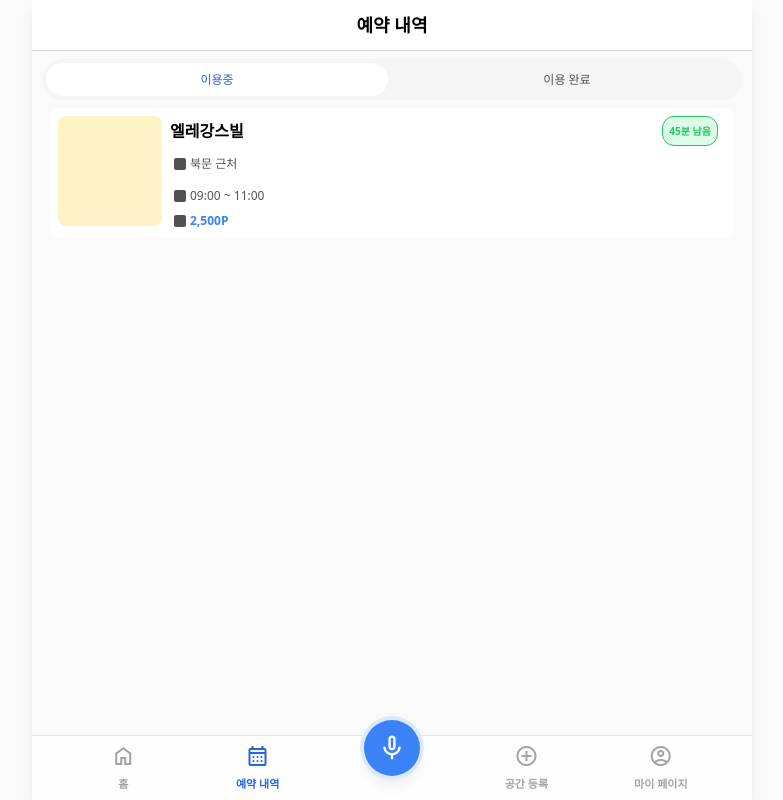
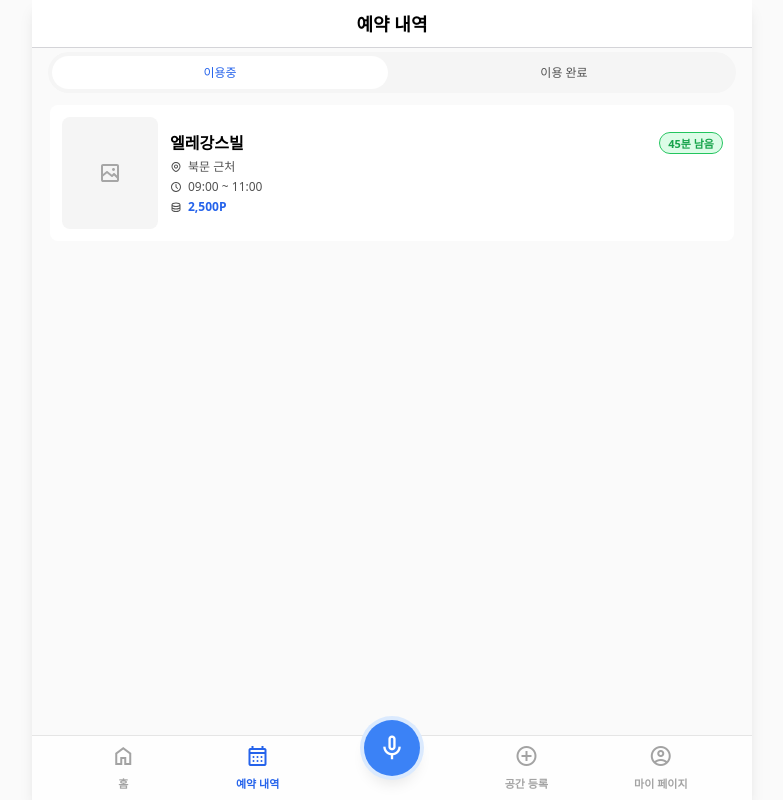
Before and after one commit to CampusPark/CampusPark-FE, a React (Vite) app: page /reservations in a window 1280 px wide. Shown: the whole page, without its empty margins (248-1031 px from the left). Built offline with nearby package versions, Linux system fonts and the light colour scheme; no server answers.

Commit message:
feat: parkingspacecard 컴포넌트 통일

```diff
--- a/src/pages/ReservationsPage.tsx
+++ b/src/pages/ReservationsPage.tsx
@@ -1,7 +1,9 @@
 import { useMemo, useState } from "react";
 import { useNavigate } from "react-router-dom";
 import BottomNav from "@/components/layout/BottomNav";
+import ParkingSpaceCard from "@/components/ParkingSpaceCard"; // ✅ 추가
 import { ROUTE_PATH } from "@/routes/paths";
+import Header from "@/components/Header";
 
 type Reservation = {
   id: string;
@@ -50,6 +52,17 @@ function fmtDateK(dateISO?: string) {
   return `${yyyy}.${mm}.${dd} (${day}요일)`;
 }
 
+/** Reservation → ParkingSpaceCard props 매핑 */
+function toPsCardProps(r: Reservation) {
+  return {
+    name: r.spotName,
+    location: r.locationLabel,
+    points: r.pricePoint,
+    timeWindow: `${r.start} ~ ${r.end}`,
+    thumbnailUrl: r.heroUrl,
+  } as const;
+}
+
 export default function ReservationsPage() {
   const nav = useNavigate();
   const [tab, setTab] = useState<"ACTIVE" | "DONE">("ACTIVE");
@@ -57,18 +70,11 @@ export default function ReservationsPage() {
   const list = useMemo(() => MOCK.filter((r) => r.status === tab), [tab]);
 
   return (
-    <div className="mx-auto min-h-dvh w-full max-w-[720px] bg-zinc-50 pb-[92px]">
-      {/* 헤더 */}
-      <header className="sticky top-0 z-10 flex h-[51px] items-center justify-between border-b border-zinc-300 bg-white px-3">
-        <div className="h-6 w-6" />
-        <h1 className="text-[18px] font-semibold leading-7 text-black">
-          예약 내역
-        </h1>
-        <div className="h-6 w-6" />
-      </header>
-
-      {/* 탭 */}
-      <div className="mx-auto mt-2 flex w-[700px] items-center gap-2 rounded-[24px] bg-neutral-100 p-1">
+    <div className="flex-1 flex flex-col items-stretch bg-neutral-50">
+      <Header title="예약 내역" />
+      <div className="w-full px-4 py-1 flex flex-col justify-center items-start gap-1]">
+        {/* 탭 바 */}
+        <div className="mx-auto flex w-full items-center gap-2 rounded-[24px] bg-neutral-100 p-1">
           <button
             type="button"
             onClick={() => setTab("ACTIVE")}
@@ -90,6 +96,7 @@ export default function ReservationsPage() {
             이용 완료
           </button>
         </div>
+      </div>
 
       {/* 리스트 */}
       <main className="mx-auto mt-2 flex w-full max-w-[700px] flex-col gap-2 px-2">
@@ -101,15 +108,16 @@ export default function ReservationsPage() {
 
         {list.map((item) =>
           item.status === "ACTIVE" ? (
-            <ActiveCard
+            <ActiveReservationCard
               key={item.id}
               data={item}
-              onClick={() =>
-                nav(ROUTE_PATH.RESERVATION_DETAIL.replace(":id", "1"))
+              onClick={
+                () => nav(ROUTE_PATH.RESERVATION_DETAIL.replace(":id", item.id)) // ✅ 실제 id 사용
               }
+              // remainingMinutes={calcRemainingMinutes(item)} // 필요하면 계산로직 연결
             />
           ) : (
-            <DoneCard key={item.id} data={item} />
+            <DoneReservationCard key={item.id} data={item} />
           )
         )}
       </main>
@@ -119,95 +127,55 @@ export default function ReservationsPage() {
   );
 }
 
-/* -------------------- Active Card -------------------- */
+/* -------------------- 래퍼 카드들 -------------------- */
 
-function ActiveCard({
+/** 이용중 카드: ParkingSpaceCard 재사용 + 남은시간 배지 */
+function ActiveReservationCard({
   data,
   onClick,
+  remainingMinutes = 45, // 임시값. 실제로는 종료시각/현재시각으로 계산해 넣어도 됨
 }: {
   data: Reservation;
   onClick?: () => void;
+  remainingMinutes?: number;
 }) {
+  const ps = toPsCardProps(data);
+
   return (
-    <article
-      className="flex h-[130px] w-full cursor-pointer items-start gap-1 rounded-lg bg-white p-2"
+    <div className="relative">
+      <ParkingSpaceCard
+        {...ps}
+        remainingMinutes={remainingMinutes}
         onClick={onClick}
-    >
-      {/* 썸네일 */}
-      <div className="relative h-[110px] w-[104px] overflow-hidden rounded-lg bg-amber-100">
-        {data.heroUrl ? (
-          <img
-            src={data.heroUrl}
-            alt={data.spotName}
-            className="h-full w-full object-cover"
       />
-        ) : null}
     </div>
-
-      {/* 내용 */}
-      <div className="flex w-full max-w-[560px] flex-col justify-center gap-1 px-1 pb-2 pr-2">
-        {/* 타이틀 / 남은시간 배지 */}
-        <div className="flex items-center justify-between">
-          <div className="text-[16px] font-semibold text-black">
-            {data.spotName}
-          </div>
-          <span className="rounded-[12px] border border-green-500 bg-green-100 px-1.5 py-2 text-[10px] font-semibold leading-3 text-green-500">
-            45분 남음
-          </span>
-        </div>
-
-        {/* 위치 */}
-        <RowIconText text={data.locationLabel} />
-
-        {/* 시간 */}
-        <RowIconText text={`${data.start} ~ ${data.end}`} />
-
-        {/* 포인트 */}
-        <div className="flex items-center gap-1 px-1">
-          <i className="inline-block h-3 w-3 rounded-[2px] bg-neutral-600" />
-          <span className="text-[12px] font-semibold leading-[14px] text-blue-500">
-            {data.pricePoint.toLocaleString()}P
-          </span>
-        </div>
-      </div>
-    </article>
   );
 }
 
-/* -------------------- Done Card -------------------- */
+/** 완료 카드: ParkingSpaceCard 재사용 + 완료 전용 정보 블록 */
+function DoneReservationCard({ data }: { data: Reservation }) {
+  const ps = toPsCardProps(data);
 
-function DoneCard({ data }: { data: Reservation }) {
   return (
-    <article className="flex w-full flex-col items-center gap-1 rounded border border-neutral-300 bg-white p-2">
-      {/* 제목 + 반납 완료 배지 */}
-      <div className="flex h-[25px] w-full items-center gap-5 px-1">
-        <div className="flex-1 text-[18px] font-semibold leading-7 text-black">
-          {data.spotName}
-        </div>
-        <span className="rounded-lg border border-blue-600 bg-blue-100 px-2 py-1 text-[10px] font-semibold leading-3 text-blue-600">
+    <div className="relative">
+      {/* 우상단 배지 */}
+      <span className="absolute right-2 top-2 rounded-lg border border-blue-600 bg-blue-100 px-2 py-1 text-[10px] font-semibold leading-3 text-blue-600">
         반납 완료
       </span>
-      </div>
 
+      <ParkingSpaceCard {...ps} />
+
+      {/* 완료 전용 하단 섹션 */}
+      <div className="mt-1 rounded border border-neutral-200 bg-white px-2 py-2">
         {/* 날짜 */}
-      <div className="flex h-[17px] w-full items-center gap-2 px-1">
+        <div className="flex items-center gap-2">
           <span className="text-[10px] font-medium leading-4 text-neutral-500">
             {fmtDateK(data.returnedAt)}
           </span>
         </div>
 
-      {/* 위치 */}
-      <div className="flex h-[26px] w-full items-center gap-2 px-1">
-        <span className="text-[12px] font-semibold leading-7 text-neutral-500">
-          위치
-        </span>
-        <span className="text-[12px] font-semibold leading-7 text-black">
-          {data.locationLabel}
-        </span>
-      </div>
-
-      {/* 시간 */}
-      <div className="flex h-[26px] w-full items-center gap-2 px-1">
+        {/* 이용 시간 + 상세보기 버튼 */}
+        <div className="mt-1 flex items-center gap-2">
           <span className="text-[12px] font-semibold leading-7 text-neutral-500">
             시간
           </span>
@@ -222,8 +190,8 @@ function DoneCard({ data }: { data: Reservation }) {
           </button>
         </div>
 
-      {/* 포인트 */}
-      <div className="flex h-[26px] w-full items-center gap-2 px-1">
+        {/* 포인트(/시간) */}
+        <div className="mt-1 flex items-center gap-2">
           <span className="text-[12px] font-semibold leading-7 text-neutral-500">
             포인트
           </span>
@@ -234,19 +202,7 @@ function DoneCard({ data }: { data: Reservation }) {
             /시간
           </span>
         </div>
-    </article>
-  );
-}
-
-/* -------------------- Small UI helpers -------------------- */
-
-function RowIconText({ text }: { text: string }) {
-  return (
-    <div className="flex items-center gap-1 px-1">
-      <i className="inline-block h-3 w-3 rounded-[2px] bg-neutral-600" />
-      <span className="text-[12px] font-medium leading-7 text-neutral-600">
-        {text}
-      </span>
+      </div>
     </div>
   );
 }
```
Lines whose indentation alone changed are shown as unchanged.
